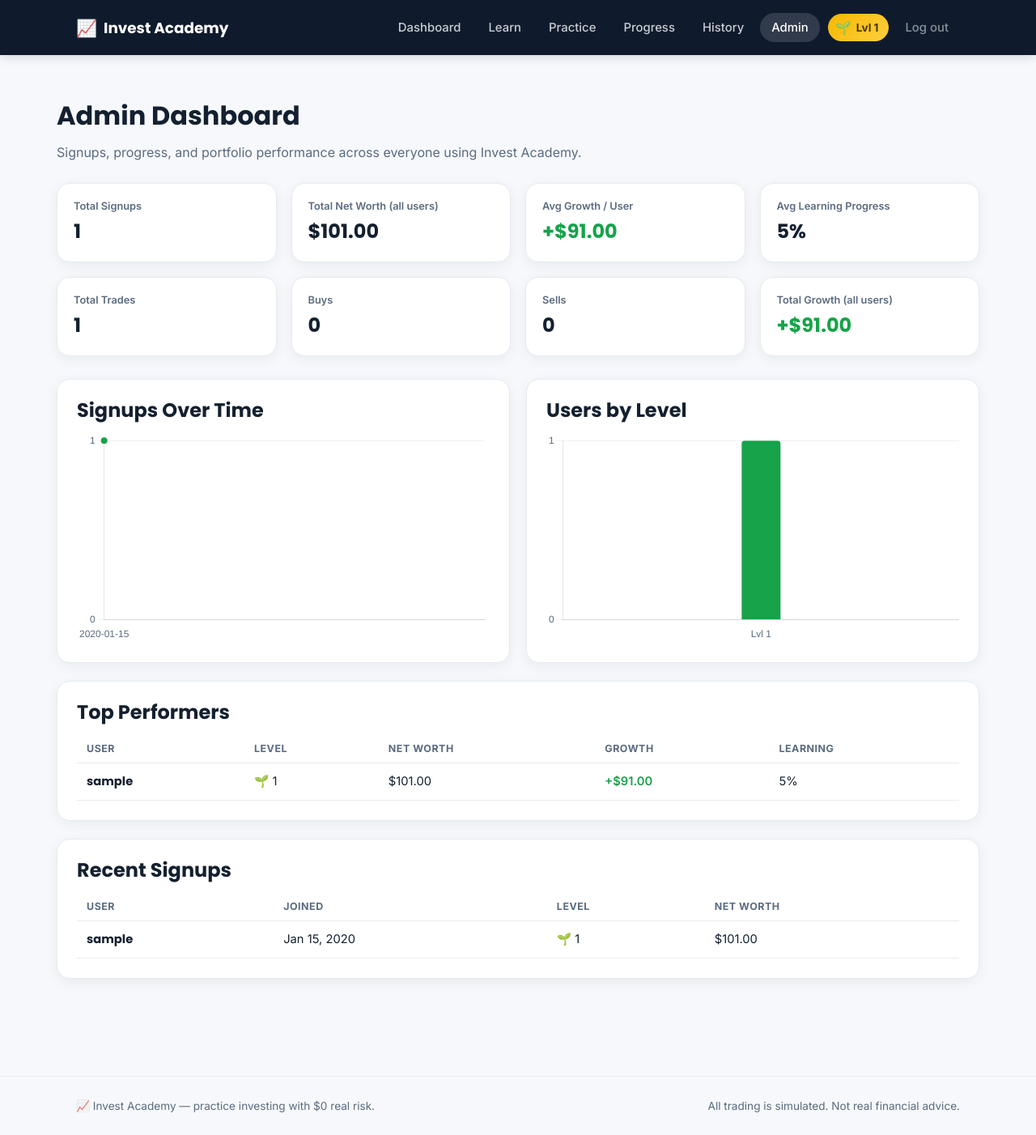
After one commit to ryanspanhoff-hash/invest-academy, a Flask app: page /admin/ in a window 1280 px wide. The commit adds this page. Shown: the whole page at 81% size. Run offline with Flask 3, Linux system fonts and the light colour scheme; a user stored in the database is signed in; tables that the repository leaves empty hold one stand-in row (values such as "Sample post").

Commit message:
Add private admin analytics dashboard
Shows total signups, signups over time, net worth and growth across
all users, level distribution, learning progress, trade counts, top
performers, and recent signups. Gated behind a new is_admin flag on
User (404s for everyone else), with a small idempotent auto-migration
since this app has no formal migration system.

```diff
--- a/app/__init__.py
+++ b/app/__init__.py
@@ -24,11 +24,13 @@ def create_app(config_class=Config):
     from app.auth.routes import auth_bp
     from app.learning.routes import learning_bp
     from app.practice.routes import practice_bp
+    from app.admin.routes import admin_bp
 
     app.register_blueprint(main_bp)
     app.register_blueprint(auth_bp, url_prefix="/auth")
     app.register_blueprint(learning_bp, url_prefix="/learning")
     app.register_blueprint(practice_bp, url_prefix="/practice")
+    app.register_blueprint(admin_bp, url_prefix="/admin")
 
     from app.practice.leveling import level_info_and_flash
 
@@ -42,5 +44,21 @@ def create_app(config_class=Config):
 
     with app.app_context():
         db.create_all()
+        _run_light_migrations()
 
     return app
+
+
+def _run_light_migrations():
+    """This app has no formal migration system (db.create_all() only creates
+    missing tables, not new columns on existing ones), so new columns are
+    added here in a small, idempotent, cross-DB-safe way."""
+    from sqlalchemy import inspect, text
+
+    inspector = inspect(db.engine)
+    if "user" not in inspector.get_table_names():
+        return
+    columns = {c["name"] for c in inspector.get_columns("user")}
+    if "is_admin" not in columns:
+        with db.engine.begin() as conn:
+            conn.execute(text('ALTER TABLE "user" ADD COLUMN is_admin BOOLEAN NOT NULL DEFAULT FALSE'))
--- /dev/null
+++ b/app/admin/routes.py
@@ -0,0 +1,104 @@
+from collections import defaultdict
+from functools import wraps
+
+from flask import Blueprint, render_template, abort
+from flask_login import login_required, current_user
+
+from app.models import User, Transaction
+from app.learning import content as learning_content
+from app.practice import market
+from app.practice.leveling import level_info
+
+admin_bp = Blueprint("admin", __name__, template_folder="../templates/admin")
+
+
+def admin_required(f):
+    @wraps(f)
+    @login_required
+    def wrapper(*args, **kwargs):
+        if not current_user.is_admin:
+            abort(404)
+        return f(*args, **kwargs)
+    return wrapper
+
+
+@admin_bp.route("/")
+@admin_required
+def dashboard():
+    users = User.query.order_by(User.created_at).all()
+    total_users = len(users)
+    total_items = len(learning_content.all_items_index())
+
+    total_net_worth = 0.0
+    total_growth = 0.0
+    level_counts = defaultdict(int)
+    performers = []
+
+    for u in users:
+        p = u.portfolio
+        if not p:
+            continue
+        net_worth = market.portfolio_net_worth(p)
+        growth = round(net_worth - p.starting_balance, 2)
+        info = level_info(p, net_worth=net_worth)
+
+        total_net_worth += net_worth
+        total_growth += growth
+        level_counts[info["highest_level"]] += 1
+
+        done = len(u.progress_items)
+        pct = round((done / total_items) * 100) if total_items else 0
+
+        performers.append({
+            "username": u.username,
+            "level": info["current_level"],
+            "icon": info["current_icon"],
+            "net_worth": net_worth,
+            "growth": growth,
+            "learning_pct": pct,
+            "joined": u.created_at,
+        })
+
+    performers.sort(key=lambda x: x["growth"], reverse=True)
+    top_performers = performers[:10]
+    recent_signups = sorted(performers, key=lambda x: x["joined"], reverse=True)[:10]
+
+    avg_learning_pct = round(sum(p["learning_pct"] for p in performers) / len(performers)) if performers else 0
+    avg_growth = round(total_growth / total_users, 2) if total_users else 0
+
+    signups_by_day = defaultdict(int)
+    for u in users:
+        day = (u.created_at or u.portfolio.created_at).strftime("%Y-%m-%d") if u.created_at else "unknown"
+        signups_by_day[day] += 1
+    sorted_days = sorted(signups_by_day.keys())
+    cumulative = 0
+    signup_series = []
+    for day in sorted_days:
+        cumulative += signups_by_day[day]
+        signup_series.append({"day": day, "count": signups_by_day[day], "cumulative": cumulative})
+
+    max_level = max(level_counts.keys()) if level_counts else 1
+    level_chart = [
+        {"level": lvl, "label": f"Lvl {lvl}", "count": level_counts.get(lvl, 0)}
+        for lvl in range(1, max_level + 1)
+    ]
+
+    total_trades = Transaction.query.count()
+    buy_count = Transaction.query.filter_by(side="BUY").count()
+    sell_count = Transaction.query.filter_by(side="SELL").count()
+
+    return render_template(
+        "admin/dashboard.html",
+        total_users=total_users,
+        total_net_worth=round(total_net_worth, 2),
+        total_growth=round(total_growth, 2),
+        avg_growth=avg_growth,
+        avg_learning_pct=avg_learning_pct,
+        total_trades=total_trades,
+        buy_count=buy_count,
+        sell_count=sell_count,
+        signup_series=signup_series,
+        level_chart=level_chart,
+        top_performers=top_performers,
+        recent_signups=recent_signups,
+    )
--- a/app/models.py
+++ b/app/models.py
@@ -11,6 +11,7 @@ class User(UserMixin, db.Model):
     username = db.Column(db.String(32), unique=True, nullable=False, index=True)
     email = db.Column(db.String(120), unique=True, nullable=False, index=True)
     password_hash = db.Column(db.String(255), nullable=False)
+    is_admin = db.Column(db.Boolean, default=False, nullable=False)
     created_at = db.Column(db.DateTime, default=datetime.utcnow)
 
     portfolio = db.relationship("Portfolio", backref="user", uselist=False, cascade="all, delete-orphan")
--- /dev/null
+++ b/app/templates/admin/dashboard.html
@@ -0,0 +1,195 @@
+{% extends "base.html" %}
+{% block title %}Admin Dashboard — Invest Academy{% endblock %}
+{% block extra_head %}
+<script src="https://cdn.jsdelivr.net/npm/chart.js@4.4.4/dist/chart.umd.min.js"></script>
+{% endblock %}
+{% block content %}
+<div class="container section">
+  <div class="section-head">
+    <h1>Admin Dashboard</h1>
+    <p class="muted">Signups, progress, and portfolio performance across everyone using Invest Academy.</p>
+  </div>
+
+  <div class="stat-grid">
+    <div class="stat-card">
+      <div class="stat-label">Total Signups</div>
+      <div class="stat-value">{{ total_users }}</div>
+    </div>
+    <div class="stat-card">
+      <div class="stat-label">Total Net Worth (all users)</div>
+      <div class="stat-value">${{ "%.2f"|format(total_net_worth) }}</div>
+    </div>
+    <div class="stat-card">
+      <div class="stat-label">Avg Growth / User</div>
+      <div class="stat-value {{ 'up' if avg_growth >= 0 else 'down' }}">
+        {{ '+' if avg_growth >= 0 else '' }}${{ "%.2f"|format(avg_growth) }}
+      </div>
+    </div>
+    <div class="stat-card">
+      <div class="stat-label">Avg Learning Progress</div>
+      <div class="stat-value">{{ avg_learning_pct }}%</div>
+    </div>
+  </div>
+
+  <div class="stat-grid" style="margin-top:-10px;">
+    <div class="stat-card">
+      <div class="stat-label">Total Trades</div>
+      <div class="stat-value">{{ total_trades }}</div>
+    </div>
+    <div class="stat-card">
+      <div class="stat-label">Buys</div>
+      <div class="stat-value">{{ buy_count }}</div>
+    </div>
+    <div class="stat-card">
+      <div class="stat-label">Sells</div>
+      <div class="stat-value">{{ sell_count }}</div>
+    </div>
+    <div class="stat-card">
+      <div class="stat-label">Total Growth (all users)</div>
+      <div class="stat-value {{ 'up' if total_growth >= 0 else 'down' }}">
+        {{ '+' if total_growth >= 0 else '' }}${{ "%.2f"|format(total_growth) }}
+      </div>
+    </div>
+  </div>
+
+  <div class="grid grid-2" style="margin-top:6px;">
+    <div class="card">
+      <h2>Signups Over Time</h2>
+      {% if signup_series %}
+      <div class="chart-wrap" style="height:260px;">
+        <canvas id="signupChart"></canvas>
+      </div>
+      {% else %}
+      <div class="empty-state"><span class="big-emoji">📈</span>No signups yet.</div>
+      {% endif %}
+    </div>
+    <div class="card">
+      <h2>Users by Level</h2>
+      {% if level_chart %}
+      <div class="chart-wrap" style="height:260px;">
+        <canvas id="levelChart"></canvas>
+      </div>
+      {% else %}
+      <div class="empty-state"><span class="big-emoji">🏅</span>No level data yet.</div>
+      {% endif %}
+    </div>
+  </div>
+
+  <div class="card" style="margin-top:22px;">
+    <h2>Top Performers</h2>
+    {% if top_performers %}
+    <div style="overflow-x:auto;">
+    <table class="market-table">
+      <thead>
+        <tr><th>User</th><th>Level</th><th>Net Worth</th><th>Growth</th><th>Learning</th></tr>
+      </thead>
+      <tbody>
+        {% for p in top_performers %}
+        <tr>
+          <td class="sym">{{ p.username }}</td>
+          <td>{{ p.icon }} {{ p.level }}</td>
+          <td>${{ "%.2f"|format(p.net_worth) }}</td>
+          <td class="{{ 'price-up' if p.growth >= 0 else 'price-down' }}">
+            {{ '+' if p.growth >= 0 else '' }}${{ "%.2f"|format(p.growth) }}
+          </td>
+          <td>{{ p.learning_pct }}%</td>
+        </tr>
+        {% endfor %}
+      </tbody>
+    </table>
+    </div>
+    {% else %}
+    <div class="empty-state"><span class="big-emoji">👤</span>No users yet.</div>
+    {% endif %}
+  </div>
+
+  <div class="card" style="margin-top:22px;">
+    <h2>Recent Signups</h2>
+    {% if recent_signups %}
+    <div style="overflow-x:auto;">
+    <table class="market-table">
+      <thead>
+        <tr><th>User</th><th>Joined</th><th>Level</th><th>Net Worth</th></tr>
+      </thead>
+      <tbody>
+        {% for p in recent_signups %}
+        <tr>
+          <td class="sym">{{ p.username }}</td>
+          <td>{{ p.joined.strftime('%b %d, %Y') if p.joined else '—' }}</td>
+          <td>{{ p.icon }} {{ p.level }}</td>
+          <td>${{ "%.2f"|format(p.net_worth) }}</td>
+        </tr>
+        {% endfor %}
+      </tbody>
+    </table>
+    </div>
+    {% else %}
+    <div class="empty-state"><span class="big-emoji">👤</span>No users yet.</div>
+    {% endif %}
+  </div>
+</div>
+
+{% if signup_series or level_chart %}
+<script>
+document.addEventListener('DOMContentLoaded', () => {
+  const gridColor = '#eef1f5';
+  const inkMuted = '#5b6b7f';
+
+  {% if signup_series %}
+  new Chart(document.getElementById('signupChart'), {
+    type: 'line',
+    data: {
+      labels: {{ signup_series | map(attribute='day') | list | tojson }},
+      datasets: [{
+        label: 'Total signups',
+        data: {{ signup_series | map(attribute='cumulative') | list | tojson }},
+        borderColor: '#16a34a',
+        backgroundColor: 'rgba(22,163,74,0.08)',
+        borderWidth: 2,
+        pointRadius: 3,
+        pointBackgroundColor: '#16a34a',
+        tension: 0.2,
+        fill: true,
+        stepped: 'before',
+      }],
+    },
+    options: {
+      responsive: true,
+      maintainAspectRatio: false,
+      plugins: { legend: { display: false } },
+      scales: {
+        x: { ticks: { color: inkMuted, maxTicksLimit: 7 }, grid: { display: false } },
+        y: { beginAtZero: true, ticks: { color: inkMuted, precision: 0 }, grid: { color: gridColor } },
+      },
+    },
+  });
+  {% endif %}
+
+  {% if level_chart %}
+  new Chart(document.getElementById('levelChart'), {
+    type: 'bar',
+    data: {
+      labels: {{ level_chart | map(attribute='label') | list | tojson }},
+      datasets: [{
+        label: 'Users',
+        data: {{ level_chart | map(attribute='count') | list | tojson }},
+        backgroundColor: '#16a34a',
+        borderRadius: 4,
+        maxBarThickness: 48,
+      }],
+    },
+    options: {
+      responsive: true,
+      maintainAspectRatio: false,
+      plugins: { legend: { display: false } },
+      scales: {
+        x: { ticks: { color: inkMuted }, grid: { display: false } },
+        y: { beginAtZero: true, ticks: { color: inkMuted, precision: 0 }, grid: { color: gridColor } },
+      },
+    },
+  });
+  {% endif %}
+});
+</script>
+{% endif %}
+{% endblock %}
--- a/app/templates/base.html
+++ b/app/templates/base.html
@@ -29,6 +29,9 @@
         <a href="{{ url_for('practice.home') }}" class="nav-link {{ 'active' if request.endpoint == 'practice.home' }}">Practice</a>
         <a href="{{ url_for('practice.progress') }}" class="nav-link {{ 'active' if request.endpoint == 'practice.progress' }}">Progress</a>
         <a href="{{ url_for('practice.history') }}" class="nav-link {{ 'active' if request.endpoint == 'practice.history' }}">History</a>
+        {% if current_user.is_admin %}
+        <a href="{{ url_for('admin.dashboard') }}" class="nav-link {{ 'active' if request.endpoint == 'admin.dashboard' }}">Admin</a>
+        {% endif %}
 
         {% if nav_level_info %}
         <a href="{{ url_for('practice.progress') }}" class="level-chip" title="{{ nav_level_info.current_badge }}">
```
Also changed, not shown: app/admin/__init__.py (added).
